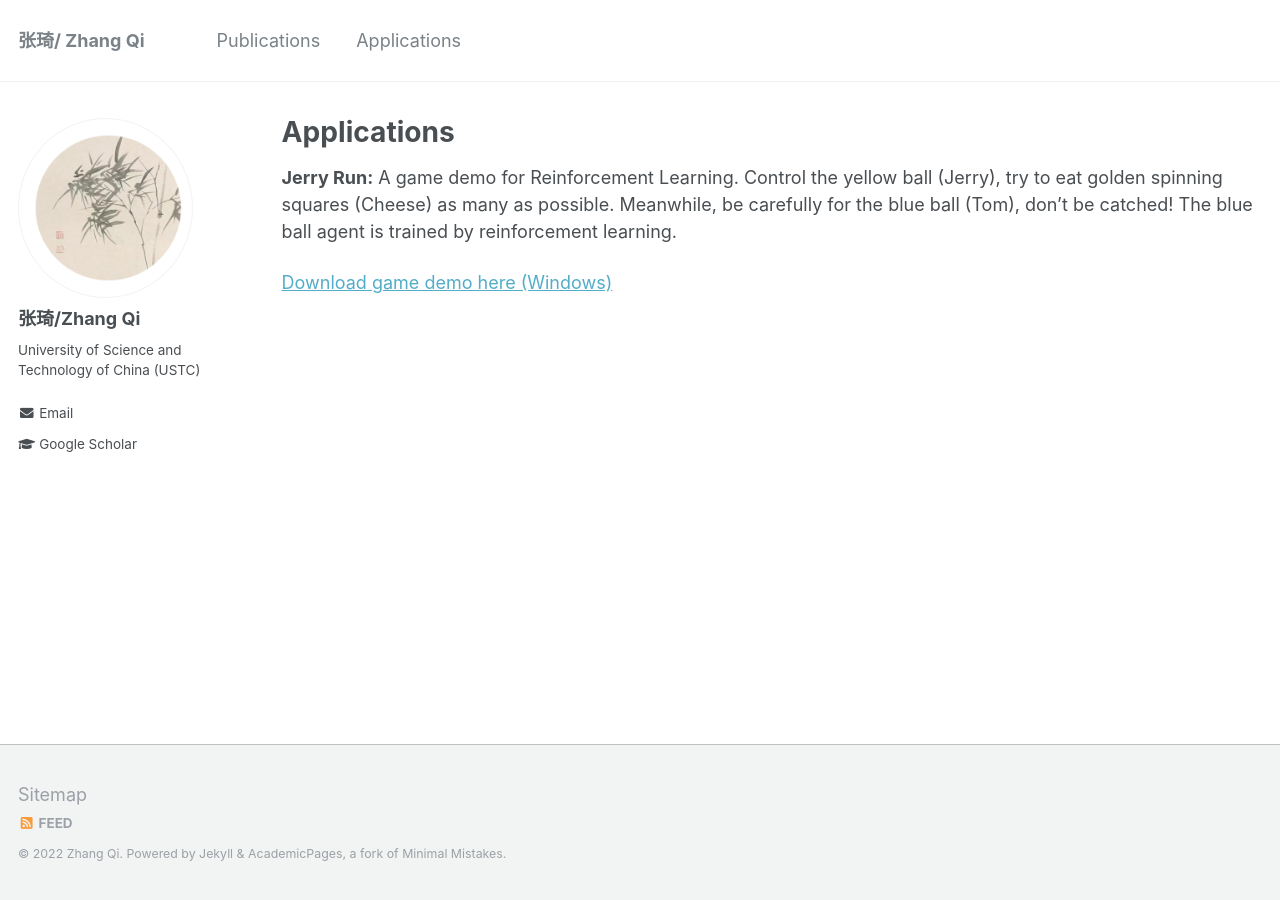
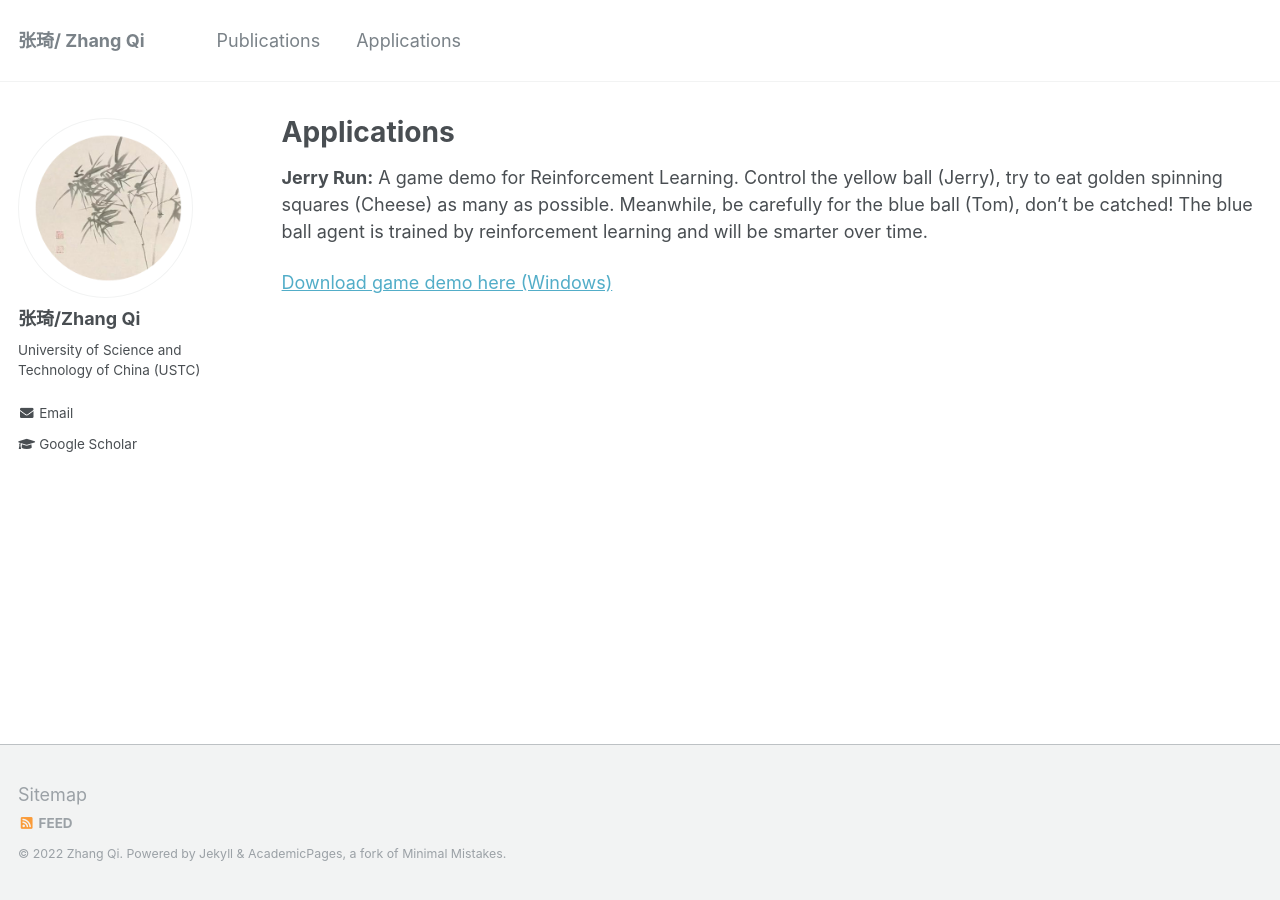
Before and after one commit to 7-Z-7/7-Z-7.github.io, a Jekyll site: the page built from _pages/applications.md, in a window 1280 px wide. Built offline with Jekyll 4.4.1, drawn with Linux system fonts in a browser that asks for light colours.

Commit message:
new game description

```diff
--- a/_pages/applications.md
+++ b/_pages/applications.md
@@ -7,6 +7,6 @@ author_profile: true
 
 
 **Jerry Run:** A game demo for Reinforcement Learning.
-Control the yellow ball (Jerry), try to eat golden spinning squares (Cheese) as many as possible. Meanwhile, be carefully for the blue ball (Tom), don't be catched! The blue ball agent is trained by reinforcement learning.
+Control the yellow ball (Jerry), try to eat golden spinning squares (Cheese) as many as possible. Meanwhile, be carefully for the blue ball (Tom), don't be catched! The blue ball agent is trained by reinforcement learning and will be smarter over time.
 
 [Download game demo here (Windows)](https://7-z-7.github.io/files/JerryRunPlay.zip)
```
